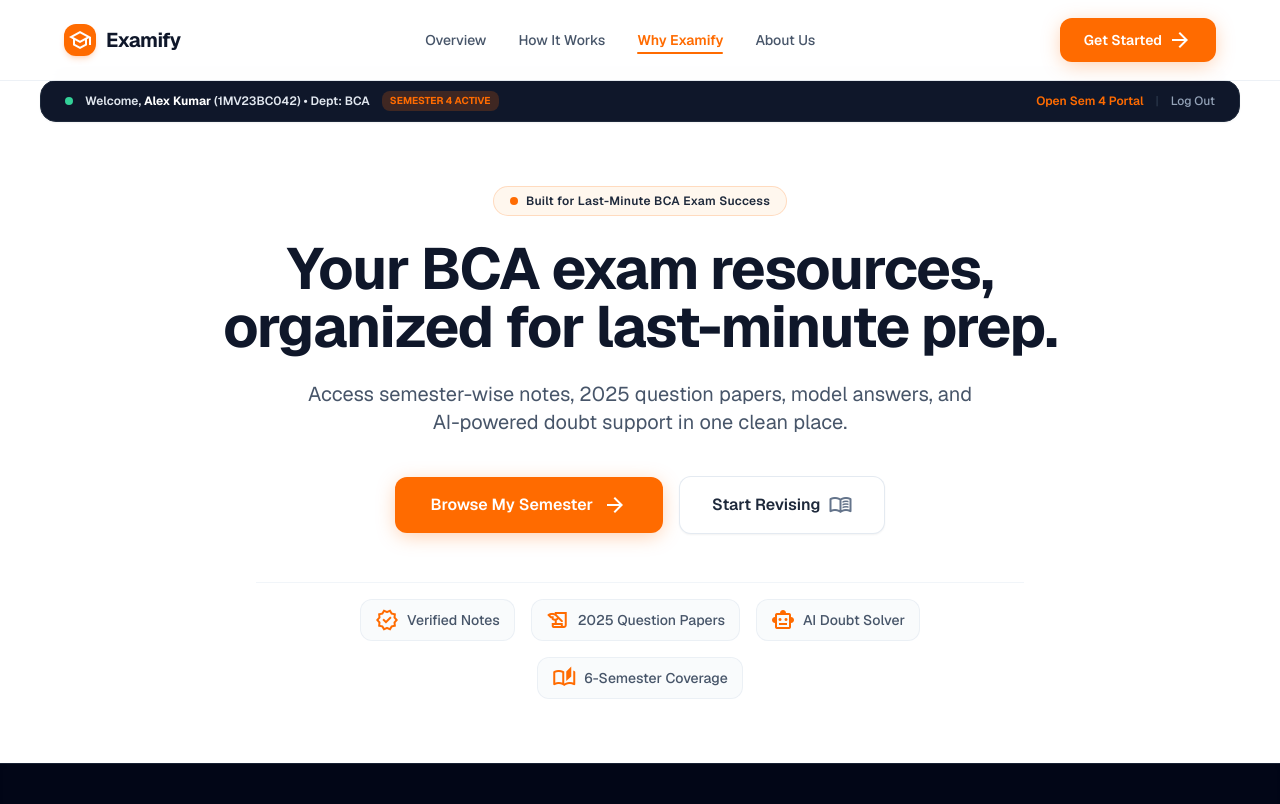
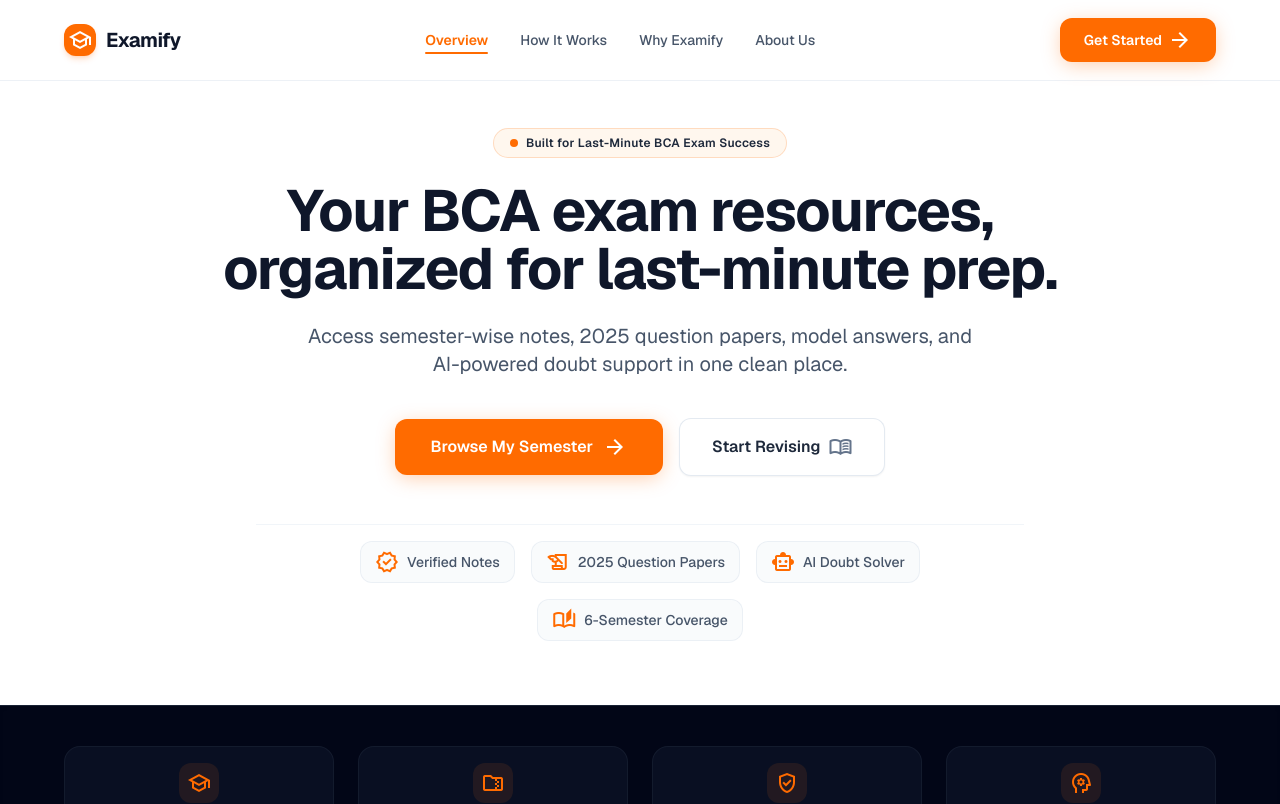
Before and after one commit to hizor636/Examify, a Next.js app: page / in a window 1280 px wide. Shown: the top 804 px of the page. Built offline with nearby package versions, Linux system fonts and the light colour scheme.

Commit message:
Remove top demo user session banner from homepage

```diff
--- a/app/page.tsx
+++ b/app/page.tsx
@@ -44,34 +44,6 @@ function MainApp() {
       />
 
       <div className="pt-[80px]">
-        {/* User Session Bar when Logged In */}
-        {user && (
-          <div className="bg-slate-900 text-white px-6 py-2.5 text-xs flex flex-wrap justify-between items-center max-w-[1200px] mx-auto rounded-xl mb-4 border border-slate-800 shadow-sm">
-            <div className="flex items-center gap-3">
-              <span className="w-2 h-2 rounded-full bg-emerald-400 animate-pulse"></span>
-              <span className="font-semibold text-slate-200">
-                Welcome, <span className="text-white font-bold">{user.name}</span> ({user.usn}) • Dept: {user.department}
-              </span>
-              <span className="bg-brand-orange/20 text-brand-orange px-2 py-0.5 rounded font-bold uppercase text-[10px]">
-                Semester {activeSemester || user.semester} Active
-              </span>
-            </div>
-
-            <div className="flex items-center gap-3">
-              <button
-                onClick={() => setActiveSemester(activeSemester ? null : user.semester)}
-                className="text-brand-orange hover:underline font-semibold"
-              >
-                {activeSemester ? 'View Landing Overview' : `Open Sem ${user.semester} Portal`}
-              </button>
-              <span className="text-slate-700">|</span>
-              <button onClick={logout} className="text-slate-400 hover:text-white transition-colors font-medium">
-                Log Out
-              </button>
-            </div>
-          </div>
-        )}
-
         {/* If Active Semester Portal is selected, show Portal View */}
         {activeSemester ? (
           <SemesterPortal
--- a/src/App.tsx
+++ b/src/App.tsx
@@ -43,33 +43,6 @@ function MainApp() {
       />
 
       <div className="pt-[80px]">
-        {user && (
-          <div className="bg-slate-900 text-white px-6 py-2.5 text-xs flex flex-wrap justify-between items-center max-w-[1200px] mx-auto rounded-xl mb-4 border border-slate-800 shadow-sm">
-            <div className="flex items-center gap-3">
-              <span className="w-2 h-2 rounded-full bg-emerald-400 animate-pulse"></span>
-              <span className="font-semibold text-slate-200">
-                Welcome, <span className="text-white font-bold">{user.name}</span> ({user.usn}) • Dept: {user.department}
-              </span>
-              <span className="bg-brand-orange/20 text-brand-orange px-2 py-0.5 rounded font-bold uppercase text-[10px]">
-                Semester {activeSemester || user.semester} Active
-              </span>
-            </div>
-
-            <div className="flex items-center gap-3">
-              <button
-                onClick={() => setActiveSemester(activeSemester ? null : user.semester)}
-                className="text-brand-orange hover:underline font-semibold"
-              >
-                {activeSemester ? 'View Landing Overview' : `Open Sem ${user.semester} Portal`}
-              </button>
-              <span className="text-slate-700">|</span>
-              <button onClick={logout} className="text-slate-400 hover:text-white transition-colors font-medium">
-                Log Out
-              </button>
-            </div>
-          </div>
-        )}
-
         {activeSemester ? (
           <SemesterPortal
             semester={activeSemester}
--- a/src/context/AuthContext.tsx
+++ b/src/context/AuthContext.tsx
@@ -45,21 +45,6 @@ export const AuthProvider: React.FC<{ children: React.ReactNode }> = ({ children
       } catch (e) {
         console.error('Failed to parse user session', e);
       }
-    } else {
-      // Default Demo Student Profile
-      const demoUser: UserProfile = {
-        uid: 'demo_bca_student_01',
-        name: 'Alex Kumar',
-        email: 'alex.bca@college.edu',
-        usn: '1MV23BC042',
-        department: 'BCA',
-        year: 2,
-        semester: 4,
-        role: 'student',
-        createdAt: new Date().toISOString(),
-      };
-      setUser(demoUser);
-      localStorage.setItem('examify_user', JSON.stringify(demoUser));
     }
     setLoading(false);
   }, []);
```
